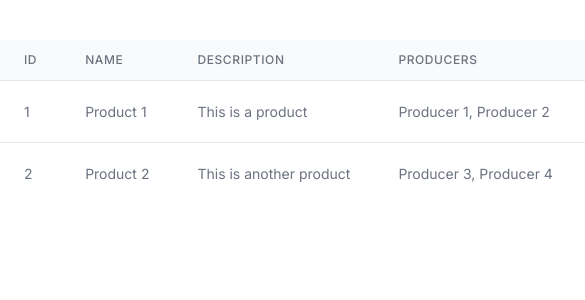
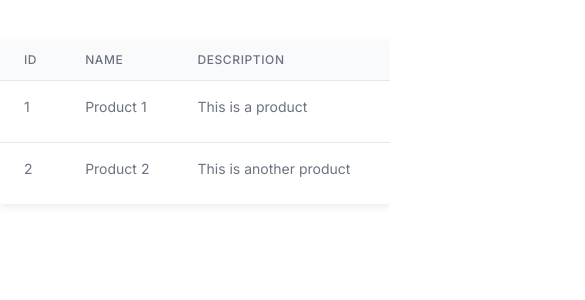
Before and after one commit to wilsonmjunior/hefesto, a Next.js app: page /repositories in a window 390 px wide. Shown: the top 300 px of the page, 585 px wide, since content can reach past the window. Built offline with nearby package versions, Linux system fonts and the light colour scheme.

Commit message:
fix: initial responsive table

```diff
--- a/src/components/common/Table/TableBody.tsx
+++ b/src/components/common/Table/TableBody.tsx
@@ -8,7 +8,7 @@ export function TableBody({ data, columns }: TableBodyProps) {
           {columns.map((column) => (
             <td
               key={`${item.id}-${column.field}`}
-              className="px-6 py-4 whitespace-nowrap text-sm text-gray-500"
+              className="px-6 py-4 whitespace-nowrap text-sm text-gray-500 md:text-base align-top"
             >
               {
                 column?.renderCell
--- a/src/components/common/Table/index.tsx
+++ b/src/components/common/Table/index.tsx
@@ -4,10 +4,14 @@ import { TableProps } from "./types";
 
 export function Table({ columns, data }: TableProps) {
   return (
-    <table className="min-w-full divide-y divide-gray-200">
-      <TableHead columns={columns} />
+    <div
+      className="overflow-auto bg-white shadow-sm rounded"
+    >
+      <table className="min-w-full divide-y divide-gray-200">
+        <TableHead columns={columns} />
 
-      <TableBody columns={columns} data={data} />
-    </table>
+        <TableBody columns={columns} data={data} />
+      </table>
+    </div>
   );
 };
--- a/tailwind.config.js
+++ b/tailwind.config.js
@@ -10,6 +10,9 @@ module.exports = {
         sans: ['var(--font-inter)', ...fontFamily.sans],
       },
     },
+    boxShadow: {
+      sm: '0px 3px 8px rgba(0, 0, 0, 0.08)',
+    }
   },
   plugins: [
     // require('@tailwindcss/forms'),
```
